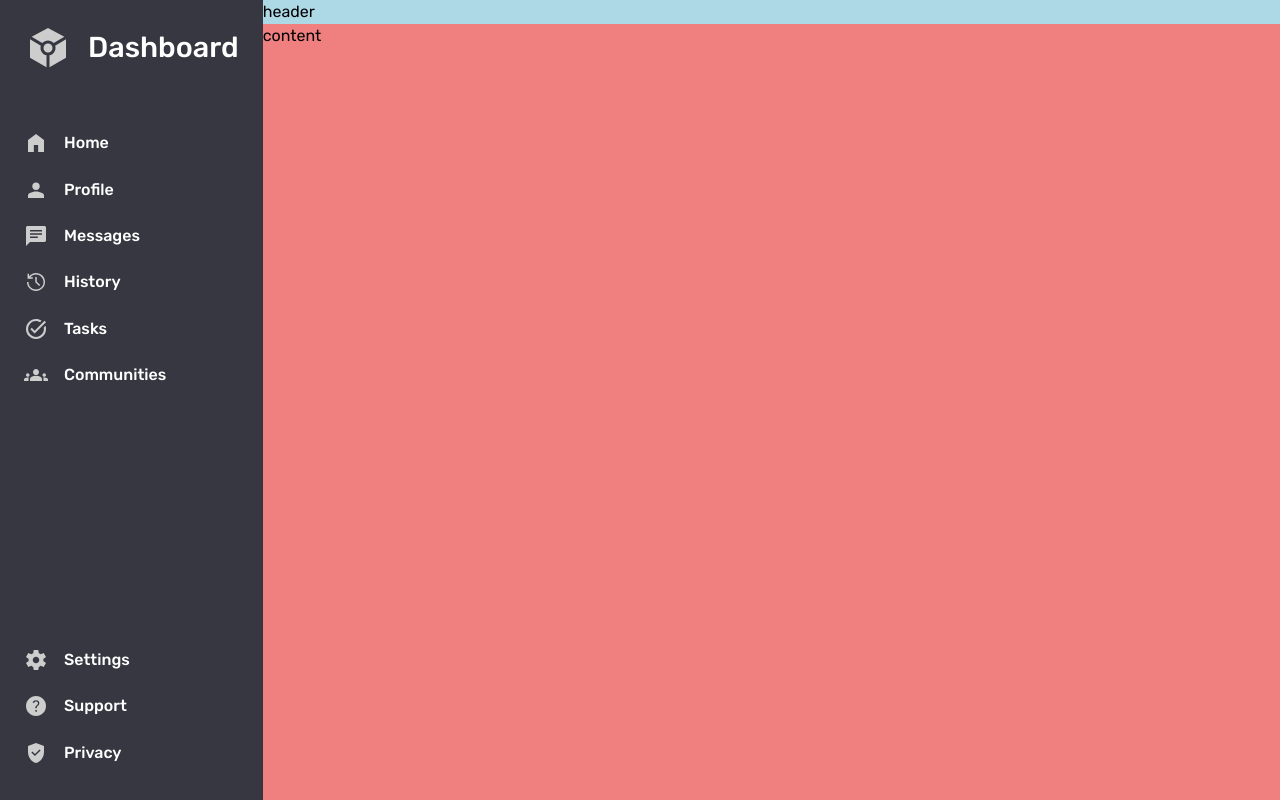
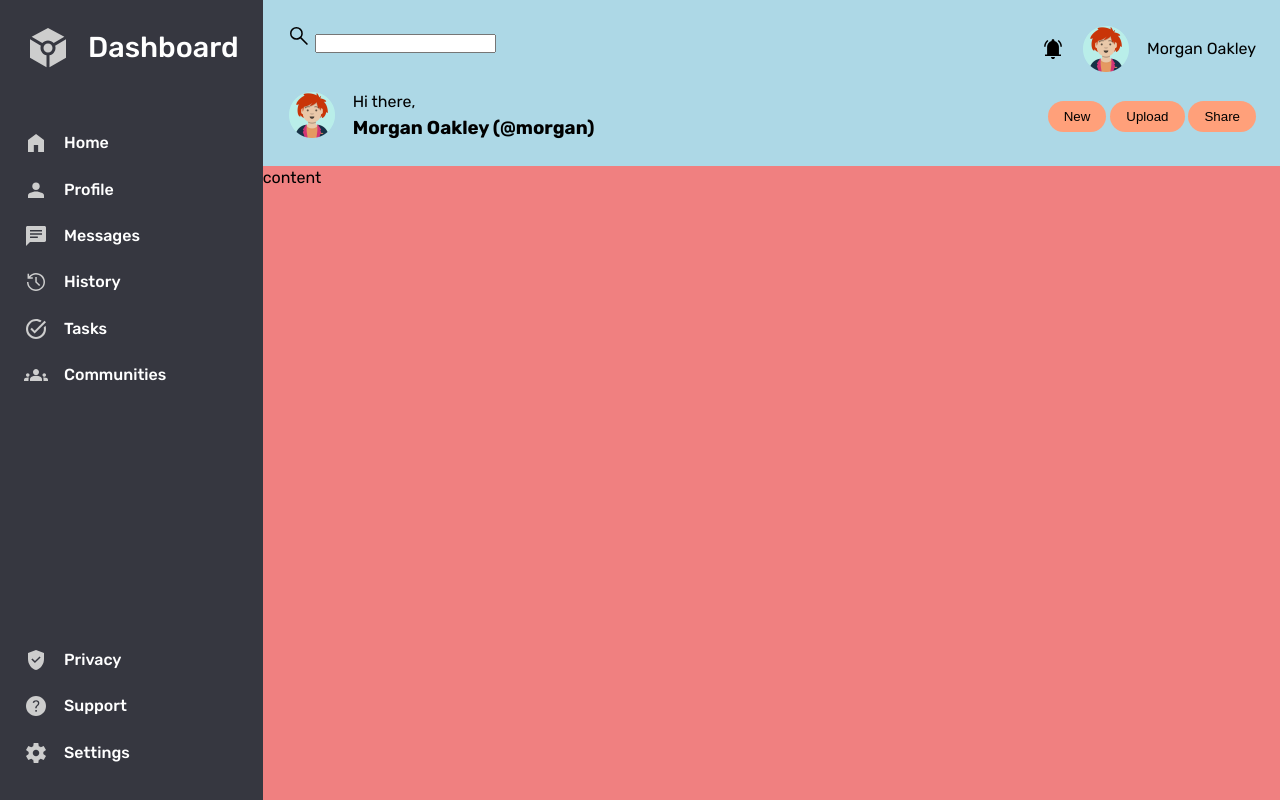
Before and after one commit to Ver0s/odin-admin-dashboard, a plain HTML site: page index.html in a window 1280 px wide. Drawn offline with Linux system fonts and the light colour scheme.

Commit message:
initial style of header

```diff
--- a/index.html
+++ b/index.html
@@ -45,23 +45,43 @@
             </ul>
             <ul class="nav-items-2">
                 <li>
-                    <img src="images/icons/settings.svg" alt="settings">
-                    <p>Settings</p>
+                    <img src="images/icons/privacy.svg" alt="privacy">
+                    <p>Privacy</p>
                 </li>
                 <li>
                     <img src="images/icons/support.svg" alt="support">
                     <p>Support</p>
                 </li>
                 <li>
-                    <img src="images/icons/privacy.svg" alt="privacy">
-                    <p>Privacy</p>
+                    <img src="images/icons/settings.svg" alt="settings">
+                    <p>Settings</p>
                 </li>
             </ul>
         </div>
     </div>
     <div id="main">
         <div id="header">
-            header
+            <div class="search-field">
+                <img src="images/icons/search.svg" alt="search">
+                <input type="text">
+            </div>
+            <div class="profile">
+                <img src="images/icons/notification.svg" alt="notification">
+                <img src="images/avatar1.png" alt="avatar">
+                <p class="profile-name">Morgan Oakley</p>
+            </div>
+            <div class="greeting">
+                <img src="images/avatar1.png" alt="avatar">
+                <div>
+                    <p>Hi there,</p>
+                    <h3>Morgan Oakley (@morgan)</h3>
+                </div>
+            </div>
+            <div class="main-btns">
+                <button>New</button>
+                <button>Upload</button>
+                <button>Share</button>
+            </div>
         </div>
         <div id="content">
             content
--- a/style.css
+++ b/style.css
@@ -18,10 +18,22 @@ a {
     color: #fff;
 }
 
+button {
+    border: none;
+    background-color: lightsalmon;
+    border-radius: 1rem;
+    padding: 0.5rem 1rem;
+}
+
 /* Set global icon size */
 img[src*="icons"] {
     width: 24px;
     height: 24px;
+}
+
+img[src*="avatar"] {
+    width: 50px;
+    height: 50px;
 }
 
 /* SIDEBAR */
@@ -81,6 +93,27 @@ img[src*="icons"] {
 /* MAIN -> HEADER*/
 #header {
     background-color: lightblue;
+    padding: 1.5rem;
+    display: grid;
+    row-gap: 1rem;
+    grid-template-columns: 3fr 1fr;
+}
+
+.profile {
+    display: flex;
+    gap: 1rem;
+    align-items: center;
+    justify-self: end;
+}
+
+.greeting {
+    display: flex;
+    gap: 1rem;
+}
+
+.main-btns {
+    align-self: center;
+    justify-self: end;
 }
 
 /* MAIN -> CONTENT*/
```
Also changed, not shown: images/icons/notification.svg (added), images/icons/search.svg (added).
